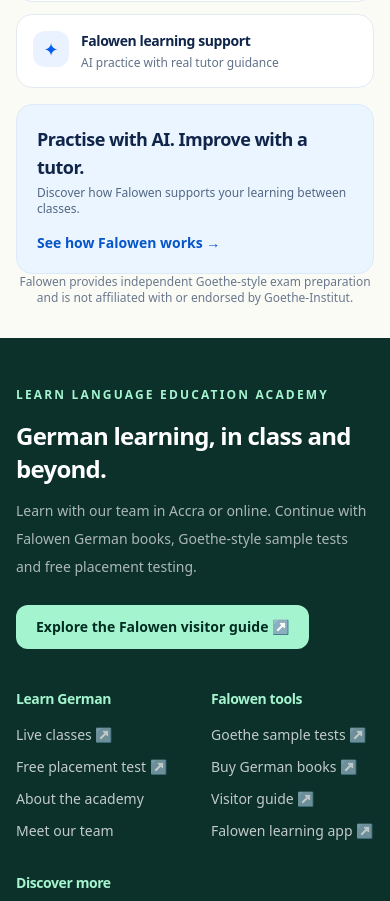
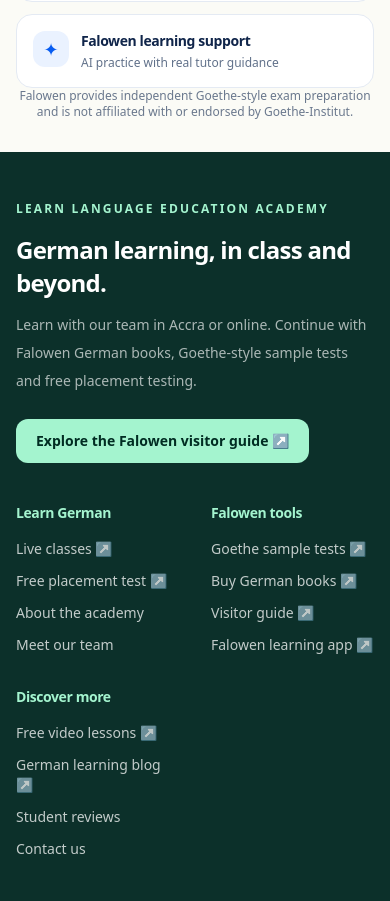
Before and after one commit to learngermanghana/learngermanghana-site, a Next.js app: page / in a window 390 px wide. Shown: the part 871-1772 px from the top of the page. Built offline with nearby package versions, Linux system fonts and the light colour scheme; no server answers.

Commit message:
Keep updated four-slide homepage while removing reviews and redundant AI promotion

```diff
--- a/src/app/page.tsx
+++ b/src/app/page.tsx
@@ -1,10 +1,6 @@
 import type { Metadata } from "next";
-import Link from "next/link";
 import { AcademyHero } from "@/components/AcademyHero";
 import { Container } from "@/components/Container";
-import { RandomReviews } from "@/components/RandomReviews";
-import { getReviews } from "@/lib/reviews";
-import { LINKS } from "@/lib/site";
 
 export const revalidate = 21600;
 export const metadata: Metadata = {
@@ -27,8 +23,7 @@ export const metadata: Metadata = {
   },
 };
 
-export default async function HomePage() {
-  const reviews = await getReviews();
+export default function HomePage() {
   return (
     <>
       <AcademyHero />
@@ -47,19 +42,6 @@ export default async function HomePage() {
             <div><h3 className="text-sm font-extrabold text-[#10254a]">Falowen learning support</h3><p className="mt-1 text-xs text-[#61718a]">AI practice with real tutor guidance</p></div>
           </div>
         </section>
-        <section className="mt-4 flex flex-wrap items-center justify-between gap-4 rounded-2xl border border-[#dceafc] bg-[#ebf5ff] px-5 py-5 sm:px-7">
-          <div><h2 className="text-lg font-extrabold tracking-tight text-[#10254a] sm:text-xl">Practise with AI. Improve with a tutor.</h2><p className="mt-1 text-xs text-[#526784] sm:text-sm">Discover how Falowen supports your learning between classes.</p></div>
-          <a href={LINKS.visitorGuide} className="text-sm font-bold text-[#0755cb] underline-offset-4 hover:underline">See how Falowen works →</a>
-        </section>
-        {reviews.length > 0 ? (
-          <section className="pb-7 pt-7 sm:pb-10" aria-labelledby="reviews-heading">
-            <div className="flex items-end justify-between gap-3">
-              <div><h2 id="reviews-heading" className="text-xl font-extrabold text-[#10254a] sm:text-2xl">What our students say</h2><p className="mt-1 text-xs text-[#61718a]">Feedback from Learn Language Education Academy students.</p></div>
-              <Link href="/reviews" className="shrink-0 text-xs font-bold text-[#0755cb] hover:underline sm:text-sm">All reviews →</Link>
-            </div>
-            <div className="mt-3"><RandomReviews reviews={reviews} count={2} /></div>
-          </section>
-        ) : null}
         <p className="pb-8 text-center text-xs text-[#6a788d]">Falowen provides independent Goethe-style exam preparation and is not affiliated with or endorsed by Goethe-Institut.</p>
       </Container>
     </>
```
